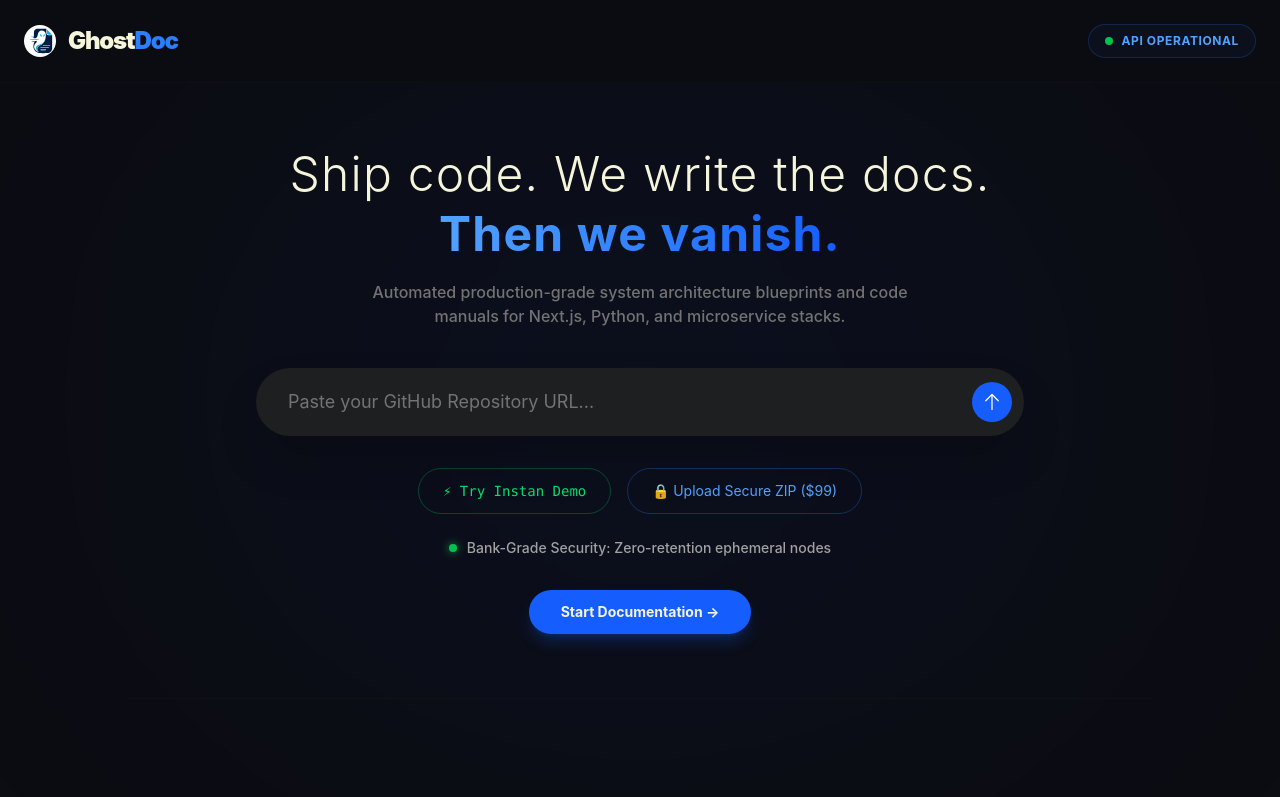
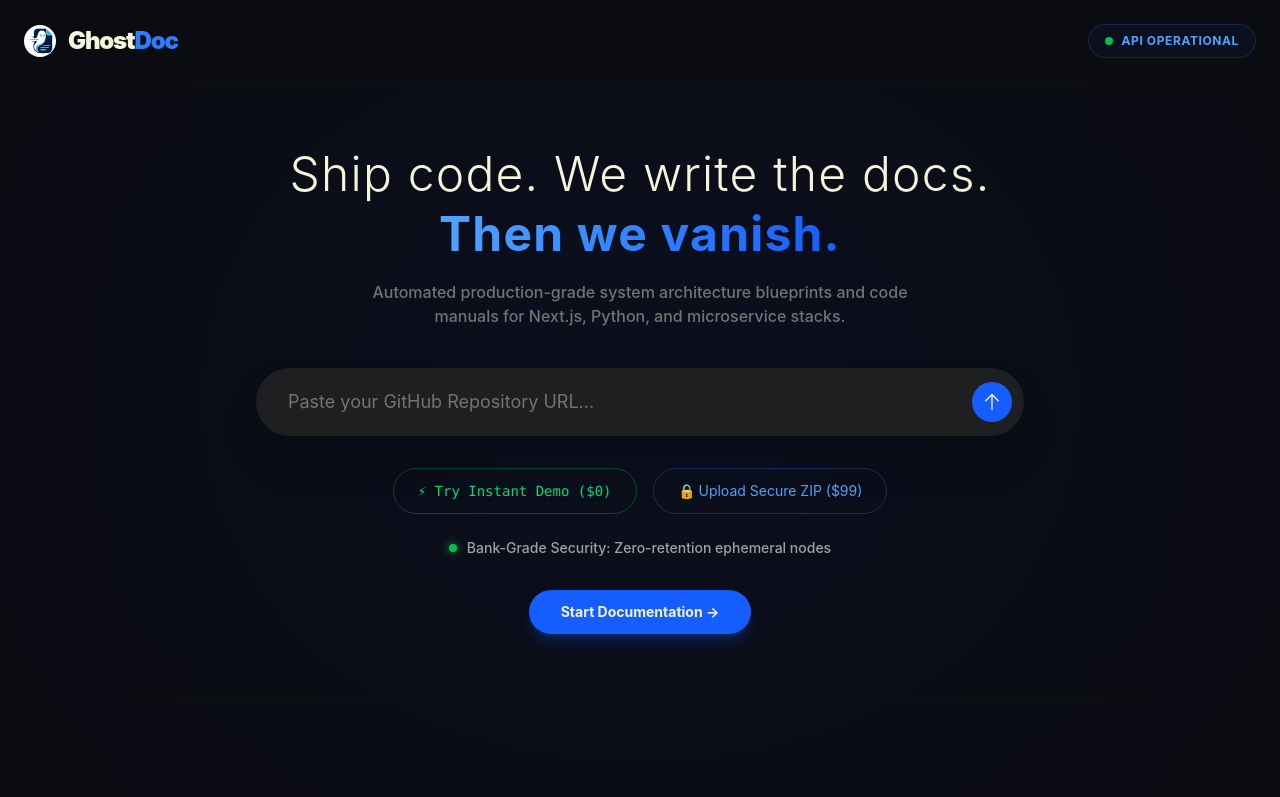
Before and after one commit to jamborano/ghostdoc-app, a Next.js app: page / in a window 1280 px wide. Shown: the top 797 px of the page. Built offline with nearby package versions, Linux system fonts and the light colour scheme.

Commit message:
refactor: update demo button to 'Try Instant Demo ()' for better SEO

```diff
--- a/components/TerminalConsole.tsx
+++ b/components/TerminalConsole.tsx
@@ -168,7 +168,7 @@ export default function TerminalConsole() {
               onClick={handleTriggerDemo}
               className="text-green-400 hover:text-green-300 text-sm border border-green-500/30 px-6 py-3 rounded-full hover:bg-green-900/10 transition-all font-mono"
             >
-              ⚡ Try Instan Demo
+              ⚡ Try Instant Demo ($0)
             </button>
             <button
               onClick={() => window.location.href = "https://jamborano.gumroad.com/l/ghostdoc-enterprise"}
```
